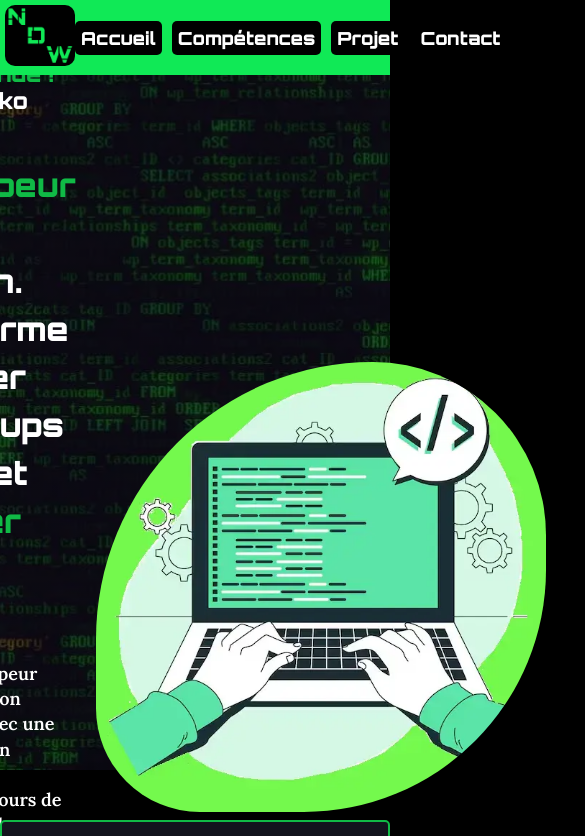
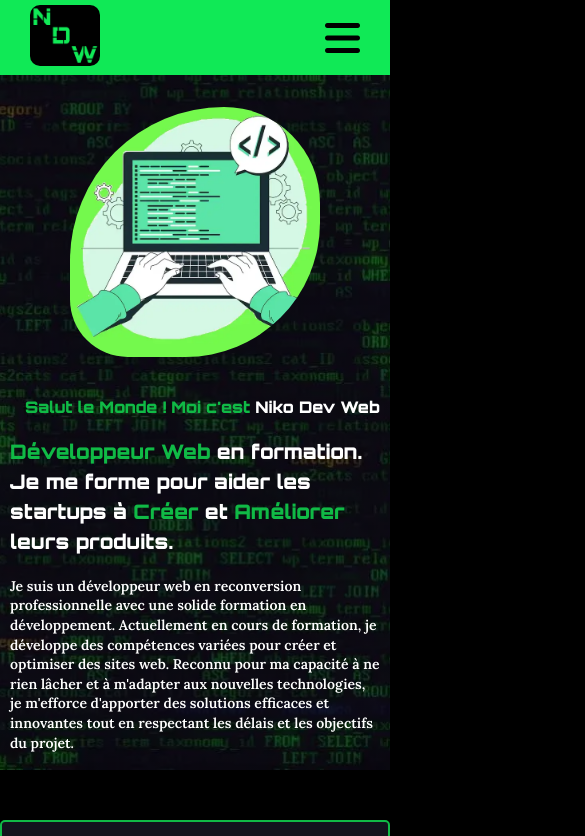
Before and after one commit to Mosouke/PortFolioNikoDevWeb, a React (Vite) app: page / in a window 390 px wide. Shown: the top 836 px of the page, 585 px wide, since content can reach past the window. Built offline with nearby package versions, Linux system fonts and the light colour scheme.

Commit message:
add css for repsitory

```diff
--- a/src/components/carousel.jsx
+++ b/src/components/carousel.jsx
@@ -78,7 +78,8 @@ export default function Carousel() {
     return (
         <>
             <div className='title'>
-                <h2><span>Projet réaliser </span>en <span>Formation</span></h2>
+            <h2><span>Projets réalisés </span>en <span>Formation</span></h2>
+
             </div>
             <div
                 className="carouselcard container1920"
--- a/src/components/header.jsx
+++ b/src/components/header.jsx
@@ -1,26 +1,50 @@
 import { Link as ScrollLink } from "react-scroll";
 import { Link as RouterLink } from "react-router-dom";
 import logo from '../images/logo.webp';
+import { useEffect, useState } from "react";
 
 export default function Header() {
-    const smouth = true;
+    const smooth = true;
     const duration = 500;
 
+    const [menuActive, setMenuActive] = useState(false);
+
+    const toggleMenu = () => {
+        setMenuActive(!menuActive);
+    };
+
+    const closeMenu = () => {
+        setMenuActive(false);
+    };
+
+    useEffect(() => {
+        const handleEsc = (event) => {
+            if (event.key === "Escape") {
+                setMenuActive(false);
+            }
+        };
+
+        document.addEventListener("keydown", handleEsc);
+
+        return () => {
+            document.removeEventListener("keydown", handleEsc);
+        };
+    }, []);
+
     return (
-       <div className="container1440">
+        <div className="container1440">
+            <RouterLink to="/" onClick={closeMenu}><img src={logo} alt="logo du site Niko Dev Web" /></RouterLink>
 
-           <RouterLink to="/"><img src={logo} alt="logo du site Niko Dev Web" /></RouterLink>
+            <nav className={menuActive ? 'active' : ''}>
+                <ul>
+                    <li><RouterLink to="/" onClick={closeMenu}>Accueil</RouterLink></li>
+                    <li><ScrollLink to="competences" smooth={smooth} duration={duration} onClick={closeMenu}>Compétences</ScrollLink></li>
+                    <li><ScrollLink to="projet" smooth={smooth} duration={duration} onClick={closeMenu}>Projet</ScrollLink></li>
+                    <li><ScrollLink to="footer" smooth={smooth} duration={duration} onClick={closeMenu}>Contact</ScrollLink></li>
+                </ul>
+            </nav>
 
-           <nav>
-               <ul>
-
-                   <li><RouterLink to="/" >Accueil</RouterLink></li>
-                   <li><ScrollLink to="competences" smooth={smouth} duration={duration}>Compétences</ScrollLink></li>
-                   <li><ScrollLink to="projet" smooth={smouth} duration={duration}>Projet</ScrollLink></li>
-                   <li><ScrollLink to="footer" smooth={smouth} duration={duration}>Contact</ScrollLink></li>
-               </ul>
-           </nav>
-           <i className="fa-solid fa-bars burger"></i>
-       </div>
-    )
+            <i className="fa-solid fa-bars burger" onClick={toggleMenu}></i>
+        </div>
+    );
 }
--- a/src/page/accueil.css
+++ b/src/page/accueil.css
@@ -38,6 +38,8 @@ ul {
 .burger {
     display: none;
 }
+
+
 
 body {
     background-color: var(--color-bg-body);
@@ -146,6 +148,8 @@ nav ul li {
     transition: all 0.3s ease-in-out;
 
     &:hover {
+        padding: 5px;
+        border-radius: 5px;
         border: 1px solid var(--primary-color);
         background-color: var(--primary-color);
     }
@@ -355,7 +359,6 @@ main .projet .carouselcard {
     display: flex;
     justify-content: center;
     width: 100%;
-    height: 650px;
     background-repeat: no-repeat;
     margin: 80px auto 40px;
 }
@@ -500,3 +503,138 @@ main .citation #citation h2 {
     padding: 50px 0;
     color: var(--color-text);
 }
+
+@media screen and (max-width: 1024px) {
+    main #presentation h1 {
+        font-size: 20px !important;
+    }
+
+    main #presentation h2 {
+        font-size: 26px !important;
+    }
+
+    main #presentation p {
+        font-size: 16px !important;
+    }
+
+    header div {
+        padding-left: 30px;
+        padding-right: 30px;
+    }
+
+    nav {
+        display: none;
+    }
+
+    nav.active {
+        display: flex ;
+        flex-direction: column;
+        align-items: center;
+        justify-content: center;
+        position: fixed;
+        top: 0;
+        left: 0;
+        width: 100%;
+        height: 100%;
+        background-color:var(--color-bg-body);
+        opacity: 0.8;
+
+    }
+
+    nav ul {
+        display: flex;
+        flex-direction: column;
+        align-items: center;
+        justify-content: start;
+        gap: 10px;
+        padding: 20px;
+        width: 100%;
+        height: 100%;
+        z-index: 9999;
+        opacity: 1;
+    }
+
+    nav ul li {
+
+        &:hover {
+            color: var(--color-bg-body);
+            background-color: var(--primary-color);
+        }
+    }
+
+
+    .burger {
+        display: block;
+        cursor: pointer;
+        color: var(--color-bg-body);
+        font-size: 40px;
+    }
+
+    main #presentation {
+        display: flex;
+        flex-direction: column-reverse;
+    }
+
+    main #presentation img {
+        height: 250px;
+    }
+}
+
+@media screen and (max-width: 925px) {
+    main .competences .competenceL {
+        grid-template-columns: repeat(2, 1fr);
+    }
+
+    main h2 {
+        font-size: 26px !important;
+    }
+
+    footer h2 {
+        font-size: 26px !important;
+    }
+
+    main .citation #citation h2 {
+        font-size: 20px !important;
+    }
+}
+
+@media screen and (max-width: 818px) {
+    footer .social {
+        grid-template-columns: 1fr;
+    }
+}
+
+@media screen and (max-width: 582px) {
+    main .citation #citation i.fa-quote-right {
+        top: 130px;
+    }
+
+    main #presentation h1 {
+        font-size: 18px !important;
+    }
+
+    main #presentation h2 {
+        font-size: 22px !important;
+    }
+
+    main #presentation p {
+        font-size: 14px !important;
+    }
+}
+@media screen and (max-width: 438px) {
+    main .citation #citation i.fa-quote-right {
+        top: 157px;
+    }
+
+    main #presentation h1 {
+        font-size: 16px !important;
+    }
+
+    main #presentation h2 {
+        font-size: 20px !important;
+    }
+
+    main #presentation p {
+        font-size: 14px !important;
+    }
+}
```
